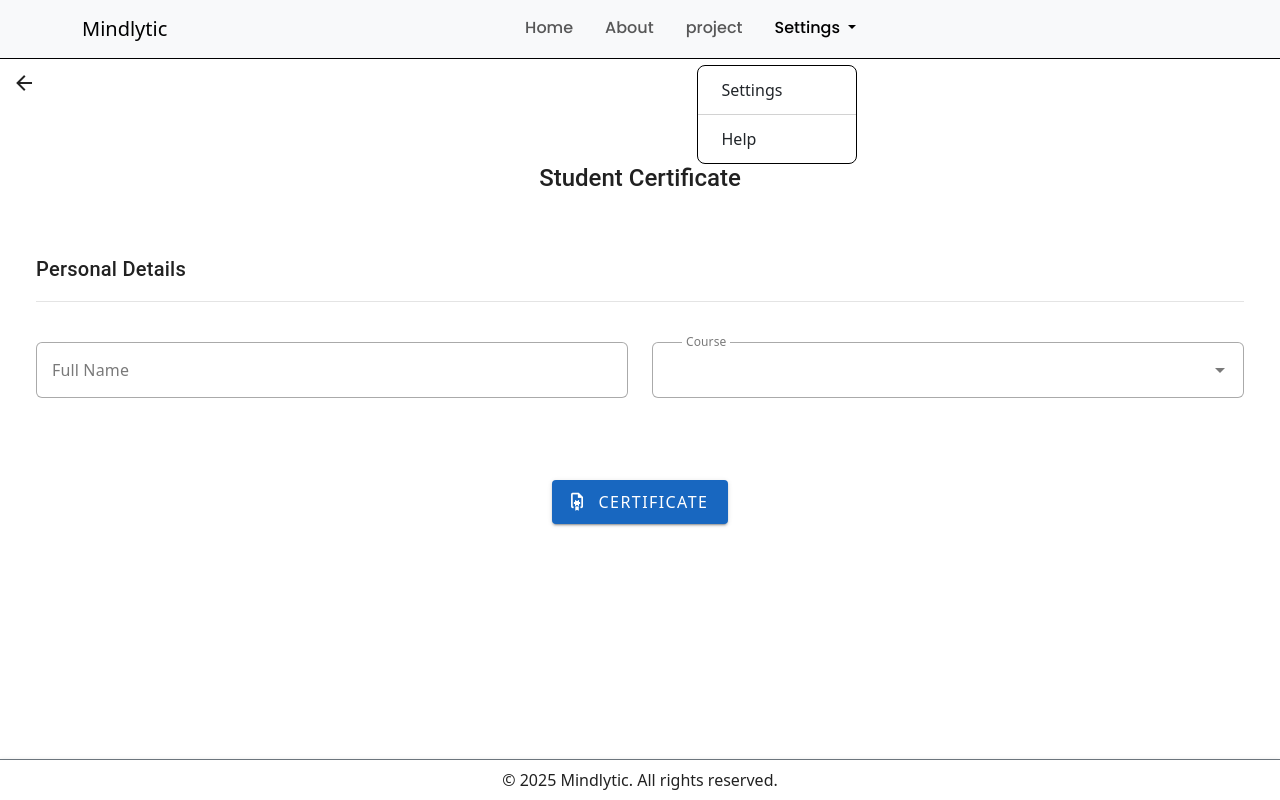
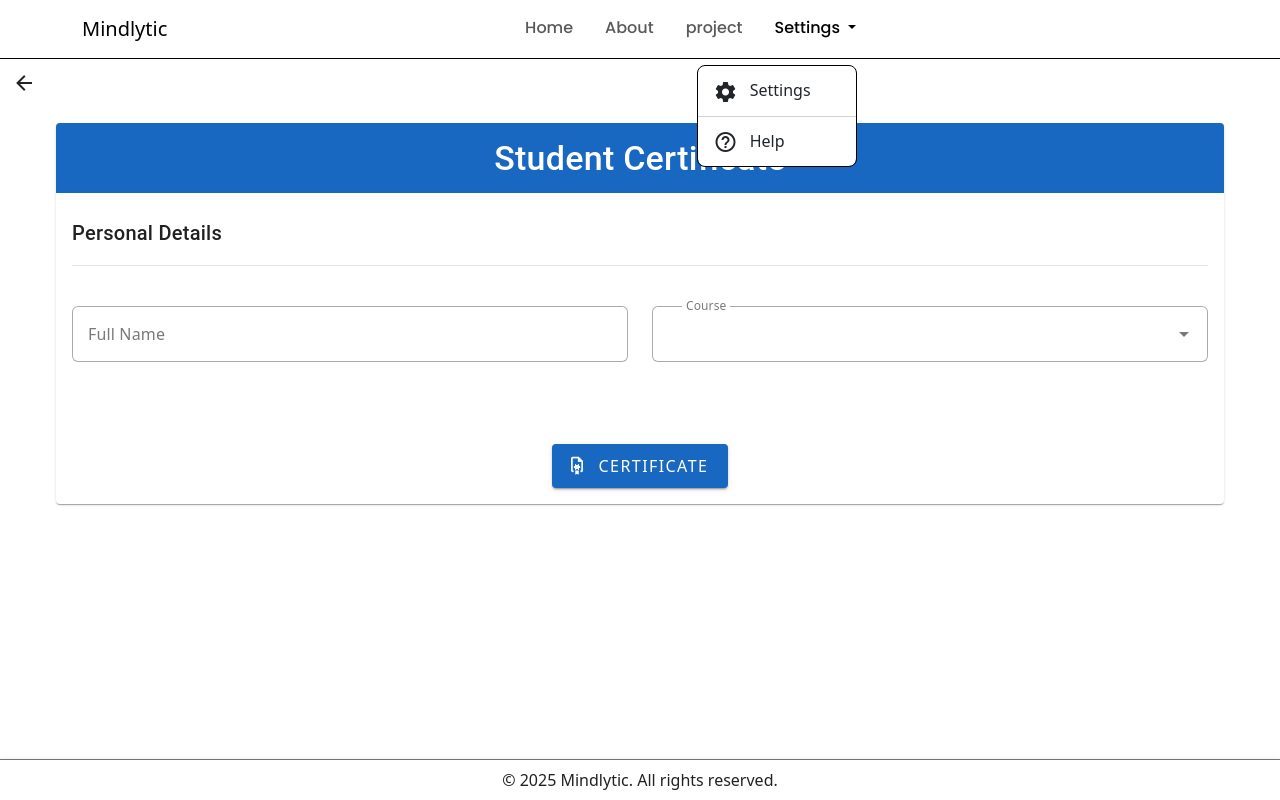
Before and after one commit to laksh-solanki/Mindlytic, a Vue app: page /project/Certificate in a window 1280 px wide. Both pictures are taken after a click on the button "Settings". Built offline with nearby package versions, Linux system fonts and the light colour scheme.

Commit message:
style: Update Navbar and CertificateView components for improved UI consistency and accessibility

```diff
--- a/src/assets/main.css
+++ b/src/assets/main.css
@@ -1,7 +1,7 @@
 @import './base.css';
 
-#app {
-  margin: 0 !important;
-  padding: 0 !important;
-  box-sizing: border-box !important;
+* {
+  margin: 0 ;
+  padding: 0 ;
+  box-sizing: border-box;
 }
--- a/src/components/Navbar.vue
+++ b/src/components/Navbar.vue
@@ -1,5 +1,5 @@
 <template>
-  <nav class="navbar navbar-expand-lg border-1 border-bottom border-black w-100 z-3 position-sticky top-0 bg-light">
+  <nav class="navbar navbar-expand-lg border-1 border-bottom border-black w-100 z-3 position-sticky top-0 bg-white">
     <div class="container">
       <router-link class="navbar-brand" to="/">Mindlytic</router-link>
       <button class="navbar-toggler" type="button" data-bs-toggle="collapse" data-bs-target="#navbarScroll"
@@ -23,15 +23,13 @@
             </a>
             <ul class="dropdown-menu rounded-3 position-absolute z-3">
               <li>
-                <router-link class="dropdown-item" to="/settings"><i
-                    class="fa-solid fa-gear me-2"></i>Settings</router-link>
+                <router-link class="dropdown-item" to="/settings"><v-icon class="me-2">mdi-cog</v-icon> Settings</router-link>
               </li>
               <li>
                 <hr class="dropdown-divider" />
               </li>
               <li>
-                <router-link class="dropdown-item" to="/Help"><i
-                    class="fa-solid fa-circle-question me-2"></i>Help</router-link>
+                <router-link class="dropdown-item" to="/Help"><v-icon class="me-2">mdi-help-circle-outline</v-icon> Help</router-link>
               </li>
             </ul>
           </li>
--- a/src/views/CertificateView.vue
+++ b/src/views/CertificateView.vue
@@ -66,11 +66,7 @@ watch(dialog, (newValue) => {
 });
 </script>
 <template>
-  <v-row>
-    <v-col cols="12">
   <v-btn to="/project" variant="flat" icon="mdi-arrow-left"></v-btn>
-    </v-col>
-    <v-col>
   <div class="profile-card-for-pdf">
     <div id="profile-card-container">
       <p class="certi_name">{{ form.fname }}</p>
@@ -79,13 +75,13 @@ watch(dialog, (newValue) => {
       </p>
     </div>
   </div>
-
+  <v-container>
     <!-- Student Form -->
-      <v-card class="pa-5 card-animation w-100" border="0" elevation="0">
-        <v-card-title class="text-h5 text-wrap text-center">
+    <v-card class="card-animation">
+      <v-card-title class="text-h4 text-wrap text-center bg-primary">
         Student Certificate
       </v-card-title>
-        <v-card-text class="mt-4">
+      <v-card-text>
         <v-form ref="studentForm">
           <v-row>
             <v-col cols="12">
@@ -114,6 +110,7 @@ watch(dialog, (newValue) => {
         </v-form>
       </v-card-text>
     </v-card>
+  </v-container>
 
   <!-- PDF Preview Dialog -->
   <v-dialog v-model="dialog" max-width="800">
@@ -126,8 +123,6 @@ watch(dialog, (newValue) => {
       <embed :src="pdfUrl" style="width: 100%; height: 500px;" frameborder="0" allowfullscreen></embed>
     </v-card>
   </v-dialog>
-    </v-col>
-  </v-row>
 </template>
 <style scoped>
 @import url('https://fonts.googleapis.com/css2?family=Inter:ital,opsz,wght@0,14..32,100..900;1,14..32,100..900&display=swap');
```
Lines whose indentation alone changed are shown as unchanged.
